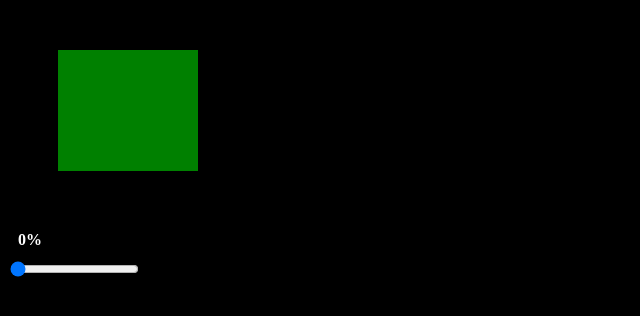
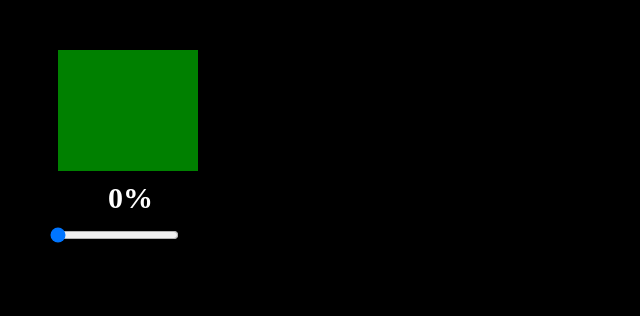
Before and after one commit to MsTishaB/Border-Radius-slider, a plain HTML site: page index.html in a window 1280 px wide. Shown: the whole page, without its empty margins (0-640 px from the left). Drawn offline with Linux system fonts and the light colour scheme.

Commit message:
Reformatted CSS

```diff
--- a/index.html
+++ b/index.html
@@ -10,7 +10,7 @@
 	<body>
 		<div id="box" class="box"><h1></h1></div>
 		<p id="borderRadius">0%</p>
-		<div>
+		<div class="slider">
 			<input
 				type="range"
 				id="slider"
--- a/styles.css
+++ b/styles.css
@@ -6,12 +6,17 @@ p {
 	color: white;
 	font-weight: 700;
 	padding: 10px;
-	margin: 0 auto;
+	margin: 0 90px 0;
+	font-size: 30px;
 }
 
 .box {
 	background-color: green;
 	max-width: 100px;
-	margin: 50px;
+	margin: 50px 50px 0;
 	padding: 50px 20px;
 }
+
+.slider {
+	margin: 0 40px;
+}
```
